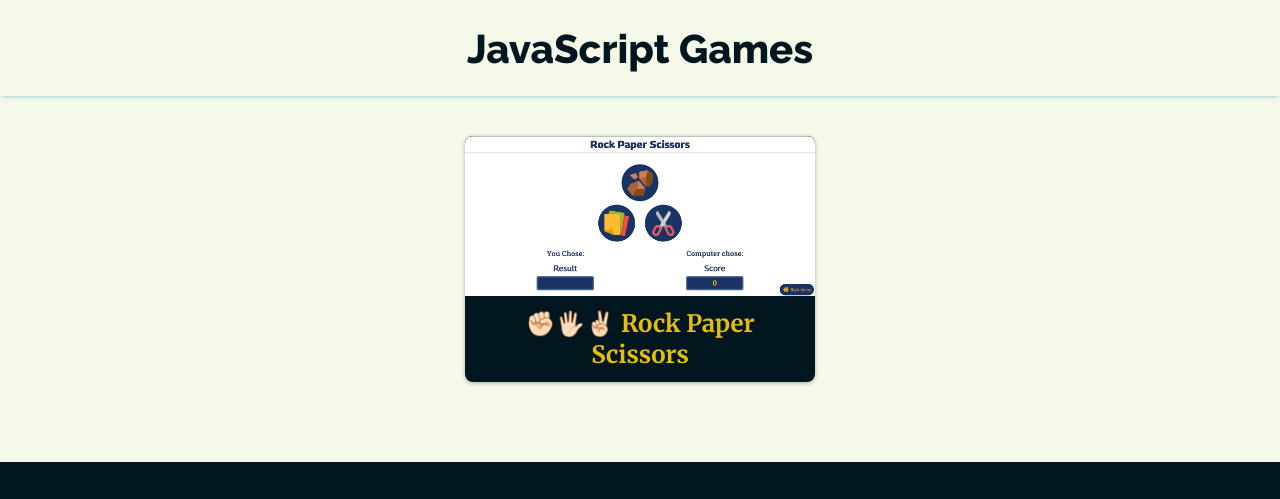
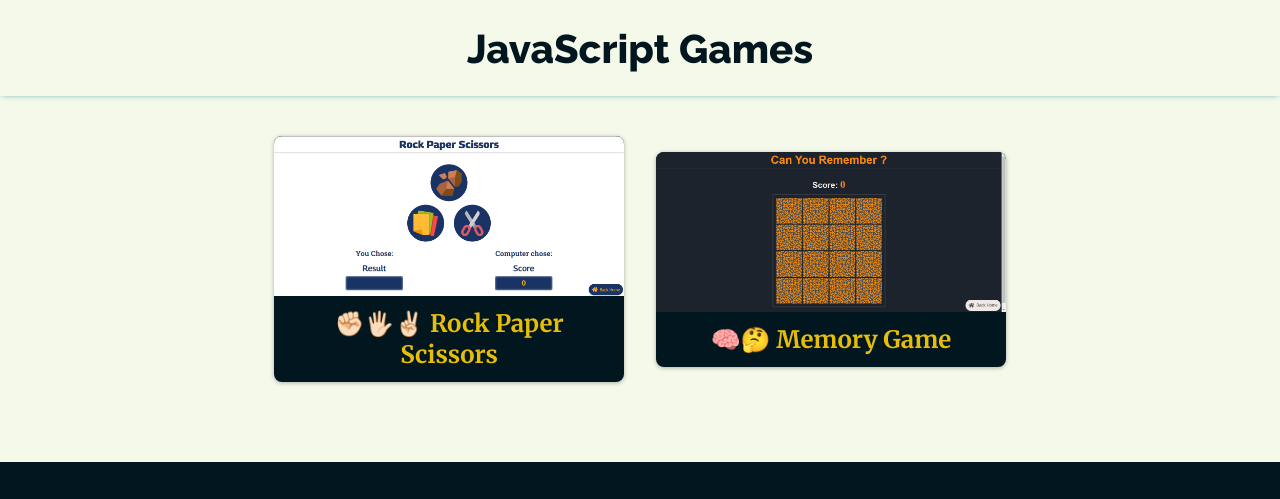
Before and after one commit to jainsaman/JS-Games, a plain HTML site: page index.html in a window 1280 px wide. Shown: the top 499 px of the page. Drawn offline with Linux system fonts and the light colour scheme.

Commit message:
Card 2 Update on main page

```diff
--- a/index.html
+++ b/index.html
@@ -26,6 +26,16 @@
                         </div>
                         <div class="cardText">
                             ✊🏻🖐🏻✌🏻 Rock Paper Scissors
+                        </div>
+                    </a>
+                </div>
+                <div class="card">
+                    <a href="./Pages/2.html">
+                        <div class="imgHolder">
+                            <img src="./assets/images/2.PNG" alt="Memory Game">
+                        </div>
+                        <div class="cardText">
+                            🧠🤔 Memory Game
                         </div>
                     </a>
                 </div>
```
Also changed, not shown: assets/images/2.PNG (added).
